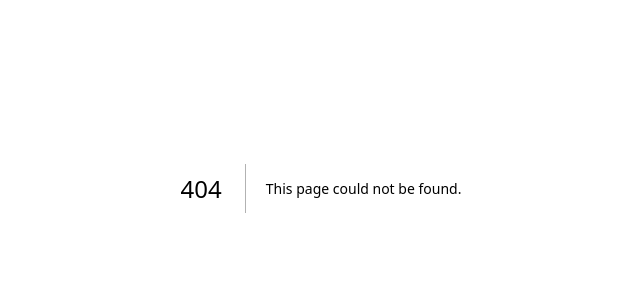
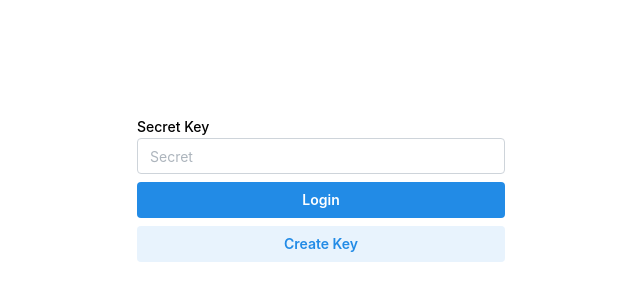
Before and after one commit to porters-xyz/gateway-demo, a Next.js app in the folder web-portal/frontend/: page /login in a window 1280 px wide. Before the commit this address had no page. Shown: the part 212-512 px from the top of the page, without its empty margins (319-959 px from the left). Built offline with nearby package versions, Linux system fonts and the light colour scheme.

Commit message:
wip: placeholder form elements

```diff
--- /dev/null
+++ b/web-portal/frontend/app/login/page.tsx
@@ -0,0 +1,25 @@
+import { Container, Stack, Button, TextInput } from "@mantine/core";
+
+export default function Login() {
+  return (
+    <Container
+      style={{
+        height: "100vh",
+        width: "50vh",
+        display: "flex",
+        flexDirection: "column",
+        justifyContent: "center",
+        gap: 8,
+      }}
+    >
+      <TextInput label="Secret Key" placeholder="Secret" width={"full"} />
+      <Button variant="filled" fullWidth>
+        Login
+      </Button>
+
+      <Button variant="light" fullWidth>
+        Create Key
+      </Button>
+    </Container>
+  );
+}
```
